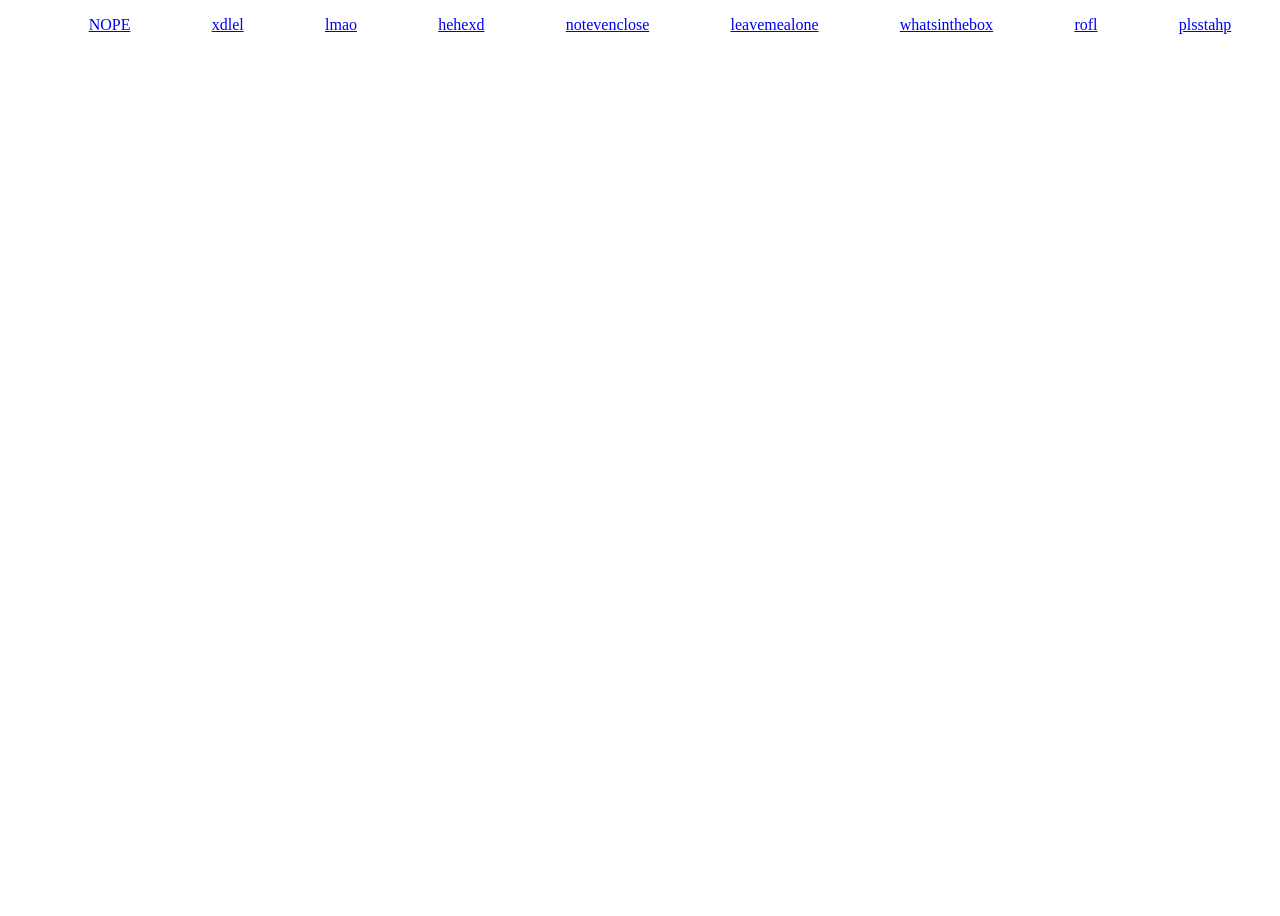
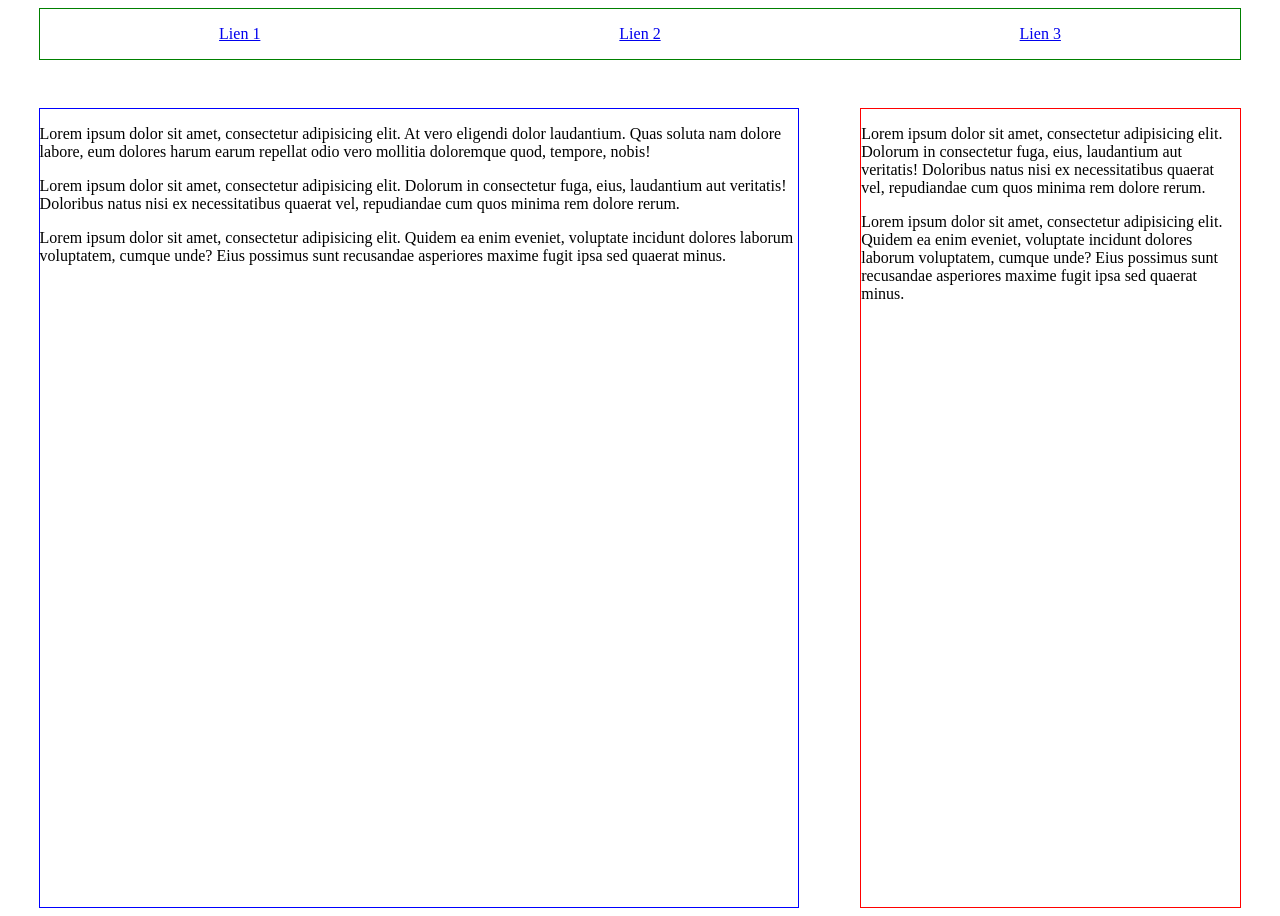
Before and after one commit to rdubel/exoflex, a plain HTML site: page index.html in a window 1280 px wide. Before the commit the page ends 800 px from the top, so only its background shows below. Drawn offline with Linux system fonts and the light colour scheme.

Commit message:
flex positioning

```diff
--- a/css/style.css
+++ b/css/style.css
@@ -1,19 +1,29 @@
-ul {
-    list-style: none;
+div {
+    height: 800px;
     display: flex;
     justify-content: space-around;
-    align-items: center;
-    flex-flow: row, nowrap;
+    align-items: stretch;
 }
 
-.first {
-    order: -1;
+header {
+    border: 1px solid green;
+    width: 95%;
+    margin: 0 auto 3em auto;
 }
 
-.secondlast {
-    order: 1
+ul {
+    padding: 0;
+    display: flex;
+    justify-content: space-around;
+    list-style: none;
 }
 
-.last {
-    order: 2
+main {
+    border: 1px solid blue;
+    width: 60%;
 }
+
+aside {
+    border: 1px solid red;
+    width: 30%;
+}
--- a/index.html
+++ b/index.html
@@ -9,18 +9,23 @@
        <header>
            <nav>
                <ul>
-                   <li><a href="#">xdlel</a></li>
-                   <li><a href="#">lmao</a></li>
-                   <li><a href="#">hehexd</a></li>
-                   <li class="secondlast"><a href="#">rofl</a></li>
-                   <li><a href="#">notevenclose</a></li>
-                   <li class="last"><a href="#">plsstahp</a></li>
-                   <li><a href="#">leavemealone</a></li>
-                   <li><a href="#">whatsinthebox</a></li>
-                   <li class="first"><a href="#">NOPE</a></li>
+                   <li><a href="#">Lien 1</a></li>
+                   <li><a href="#">Lien 2</a></li>
+                   <li><a href="#">Lien 3</a></li>
                </ul>
            </nav>
        </header>
+       <div>
+           <main>
+                <p>Lorem ipsum dolor sit amet, consectetur adipisicing elit. At vero eligendi dolor laudantium. Quas soluta nam dolore labore, eum dolores harum earum repellat odio vero mollitia doloremque quod, tempore, nobis!</p>
+                <p>Lorem ipsum dolor sit amet, consectetur adipisicing elit. Dolorum in consectetur fuga, eius, laudantium aut veritatis! Doloribus natus nisi ex necessitatibus quaerat vel, repudiandae cum quos minima rem dolore rerum.</p>
+                <p>Lorem ipsum dolor sit amet, consectetur adipisicing elit. Quidem ea enim eveniet, voluptate incidunt dolores laborum voluptatem, cumque unde? Eius possimus sunt recusandae asperiores maxime fugit ipsa sed quaerat minus.</p>
+           </main>
+           <aside>
+               <p>Lorem ipsum dolor sit amet, consectetur adipisicing elit. Dolorum in consectetur fuga, eius, laudantium aut veritatis! Doloribus natus nisi ex necessitatibus quaerat vel, repudiandae cum quos minima rem dolore rerum.</p>
+               <p>Lorem ipsum dolor sit amet, consectetur adipisicing elit. Quidem ea enim eveniet, voluptate incidunt dolores laborum voluptatem, cumque unde? Eius possimus sunt recusandae asperiores maxime fugit ipsa sed quaerat minus.</p>
+           </aside>
+       </div>
    </body>
    <script src="./js/script.js"></script>
 </html>
```
